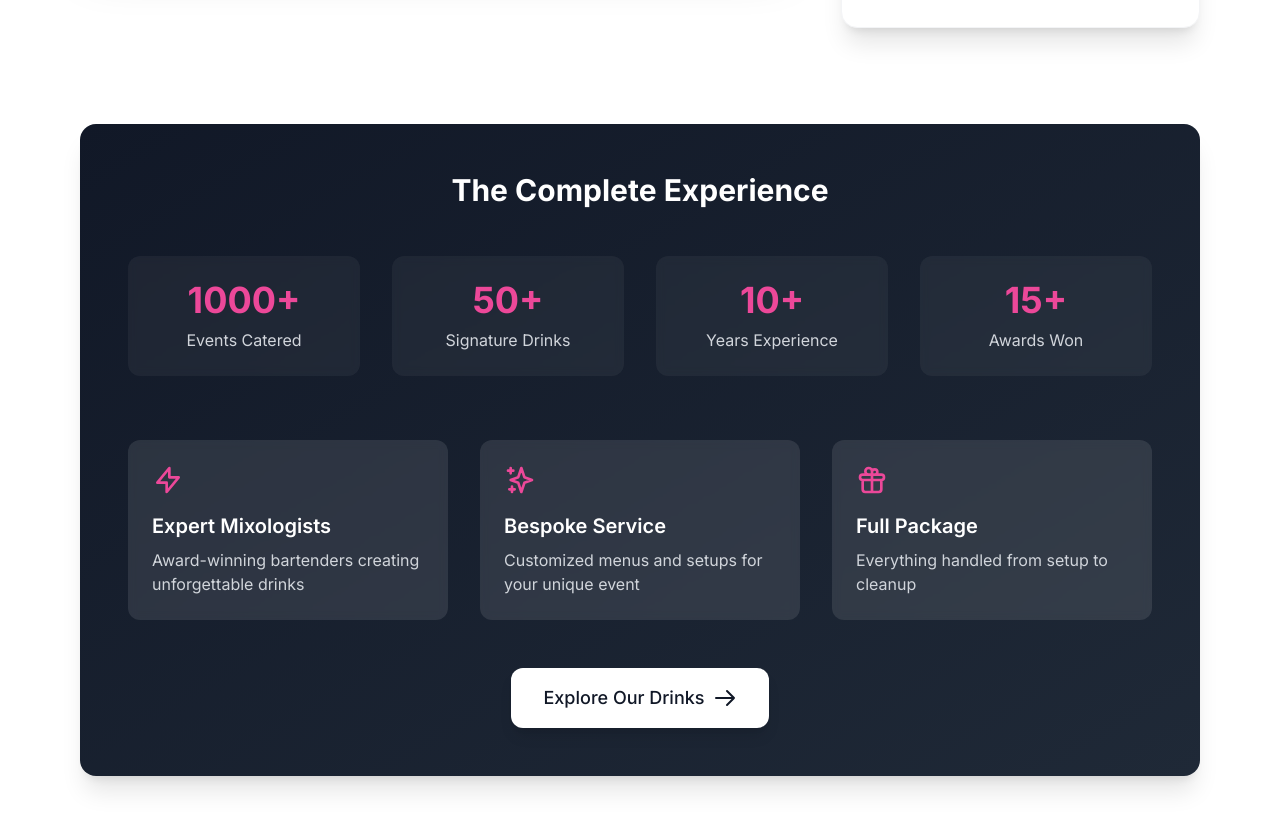
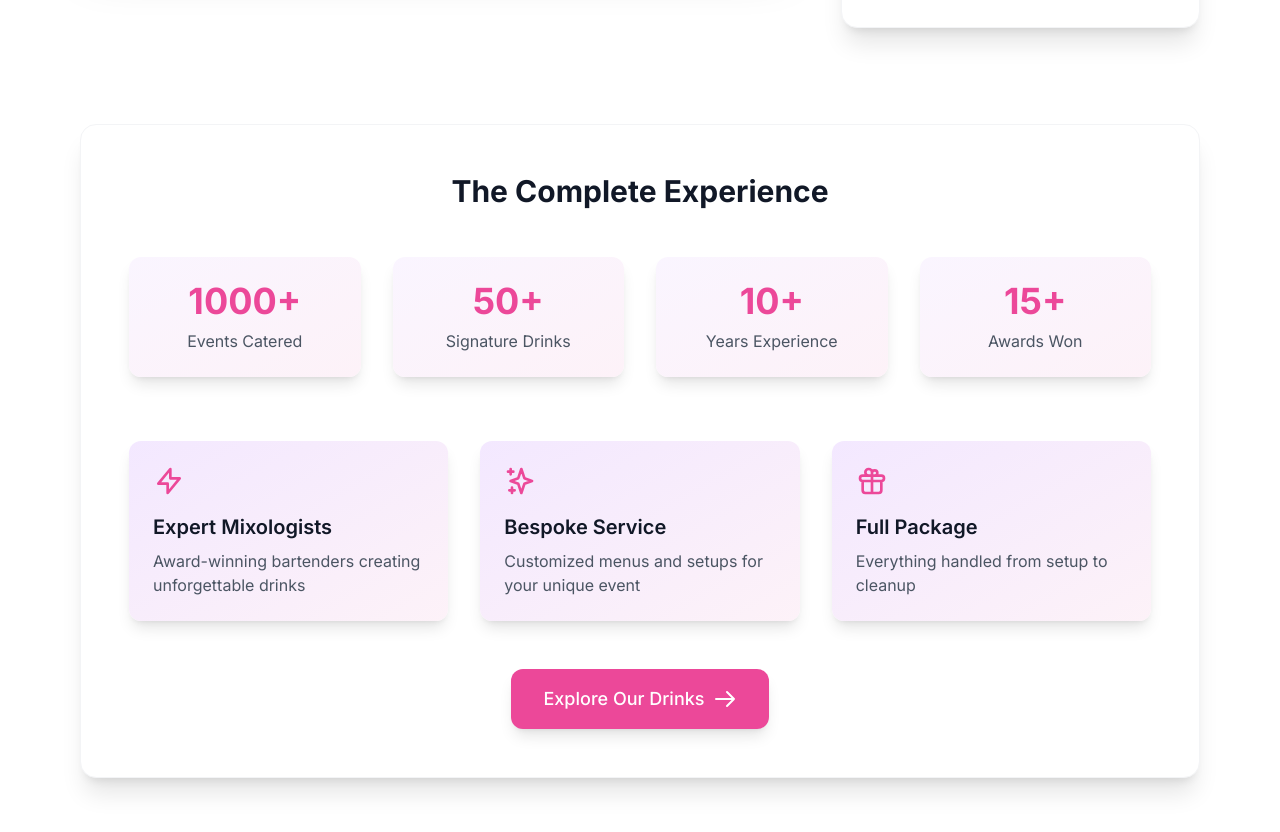
Before and after one commit to amora92/tailwind_mybartenders, a Next.js app: page / in a window 1280 px wide. Shown: the part 1720-2552 px from the top of the page. Built offline with nearby package versions, Linux system fonts and the light colour scheme.

Commit message:
image rotator color changed
image rotator color changed

```diff
--- a/components/Image_Rotator.jsx
+++ b/components/Image_Rotator.jsx
@@ -284,10 +284,10 @@ const ImageRotator = () => {
           initial={{ opacity: 0, y: 20 }}
           whileInView={{ opacity: 1, y: 0 }}
           viewport={{ once: true }}
-          className='bg-gradient-to-br from-gray-900 to-gray-800 rounded-2xl p-8 lg:p-12 shadow-xl text-white'
+          className='bg-white rounded-2xl p-8 lg:p-12 shadow-xl border border-gray-100'
         >
           <div className='max-w-7xl mx-auto'>
-            <h3 className='text-3xl font-bold mb-12 text-center'>
+            <h3 className='text-3xl font-bold mb-12 text-center text-gray-900'>
               The Complete Experience
             </h3>
 
@@ -302,7 +302,7 @@ const ImageRotator = () => {
                 <motion.div
                   key={index}
                   whileHover={{ scale: 1.05 }}
-                  className='text-center p-6 bg-white/5 rounded-xl backdrop-blur-sm'
+                  className='text-center p-6 bg-gradient-to-br from-purple-50 to-pink-50 rounded-xl shadow-lg'
                 >
                   <motion.div
                     initial={{ scale: 0.5 }}
@@ -311,7 +311,7 @@ const ImageRotator = () => {
                   >
                     {stat.number}
                   </motion.div>
-                  <p className='text-gray-300'>{stat.label}</p>
+                  <p className='text-gray-600'>{stat.label}</p>
                 </motion.div>
               ))}
             </div>
@@ -340,7 +340,7 @@ const ImageRotator = () => {
                 <motion.div
                   key={index}
                   whileHover={{ scale: 1.02 }}
-                  className='bg-white/10 backdrop-blur-sm rounded-xl p-6'
+                  className='bg-gradient-to-br from-purple-100 to-pink-50 rounded-xl p-6 shadow-lg'
                 >
                   <div className='text-pink-500 mb-4'>
                     <svg
@@ -357,10 +357,10 @@ const ImageRotator = () => {
                       />
                     </svg>
                   </div>
-                  <h4 className='text-xl font-semibold mb-2'>
+                  <h4 className='text-xl font-semibold mb-2 text-gray-900'>
                     {feature.title}
                   </h4>
-                  <p className='text-gray-300'>{feature.description}</p>
+                  <p className='text-gray-600'>{feature.description}</p>
                 </motion.div>
               ))}
             </div>
@@ -368,7 +368,7 @@ const ImageRotator = () => {
             <div className='text-center'>
               <a
                 href='/gallery'
-                className='inline-flex items-center px-8 py-4 text-lg font-medium text-gray-900 bg-white rounded-xl hover:bg-pink-50 transition-all duration-300 shadow-lg hover:shadow-xl'
+                className='inline-flex items-center px-8 py-4 text-lg font-medium text-white bg-pink-500 rounded-xl hover:bg-pink-600 transition-all duration-300 shadow-lg hover:shadow-xl'
               >
                 Explore Our Drinks
                 <motion.svg
```
